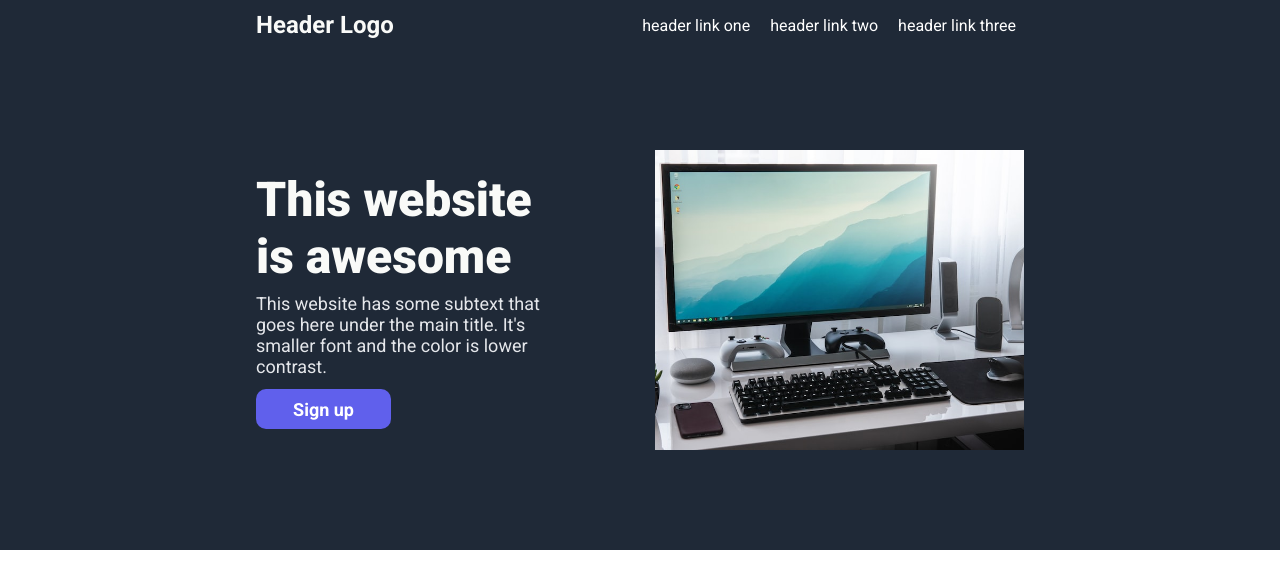
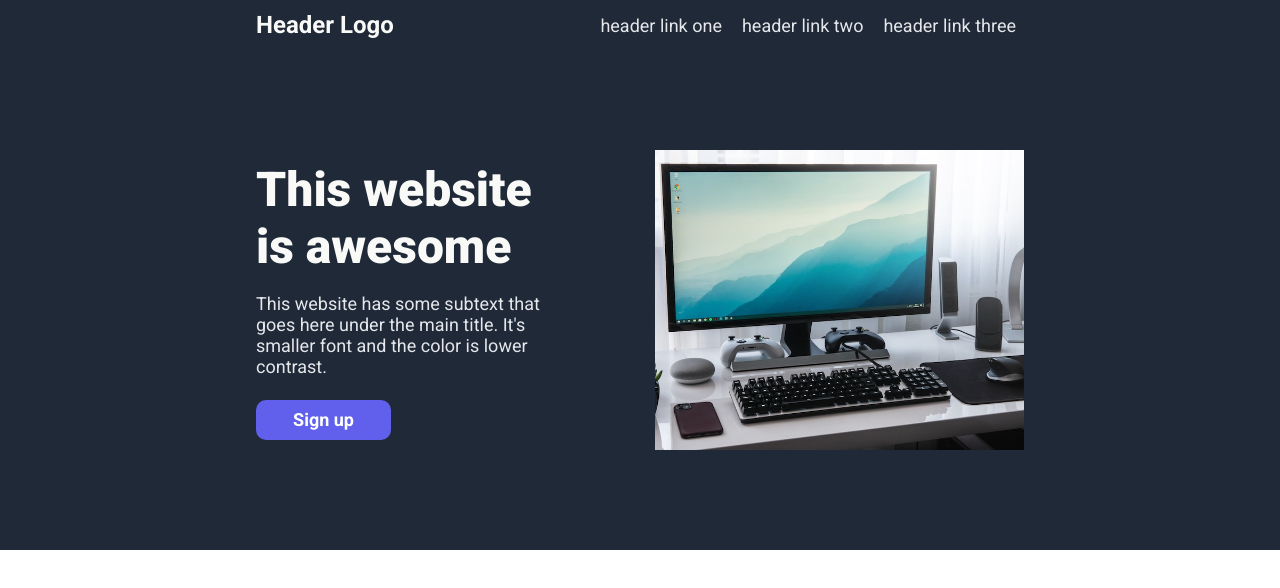
Before and after one commit to DSam87/odin_landing_page, a plain HTML site: page index.html in a window 1280 px wide. Drawn offline with Linux system fonts and the light colour scheme.

Commit message:
margin error in hero fiexed

```diff
--- a/styles.css
+++ b/styles.css
@@ -30,9 +30,10 @@ header .logo{
 }
 
 header a{
-    color: white;
+    color: #e5e7eb;
     text-decoration: none;
     margin: 0px 8px;
+    font-size: 18px;
 }
 
 /* Header styles end */
@@ -87,8 +88,9 @@ header a{
 .flex-hero-left-content{
     display: flex;
     flex-direction: column;
-    justify-content: center;
+    justify-content: space-evenly;
     gap: 8px;
+
 }
 
 .flex-hero-left-content button{
@@ -102,4 +104,9 @@ header a{
     background-color: rgb(96, 96, 236);
     margin-top: 4px;
     flex-shrink: 0;
+    cursor: pointer;
+
 }
+
+.flex-hero-left-content button:hover{
+}
```
